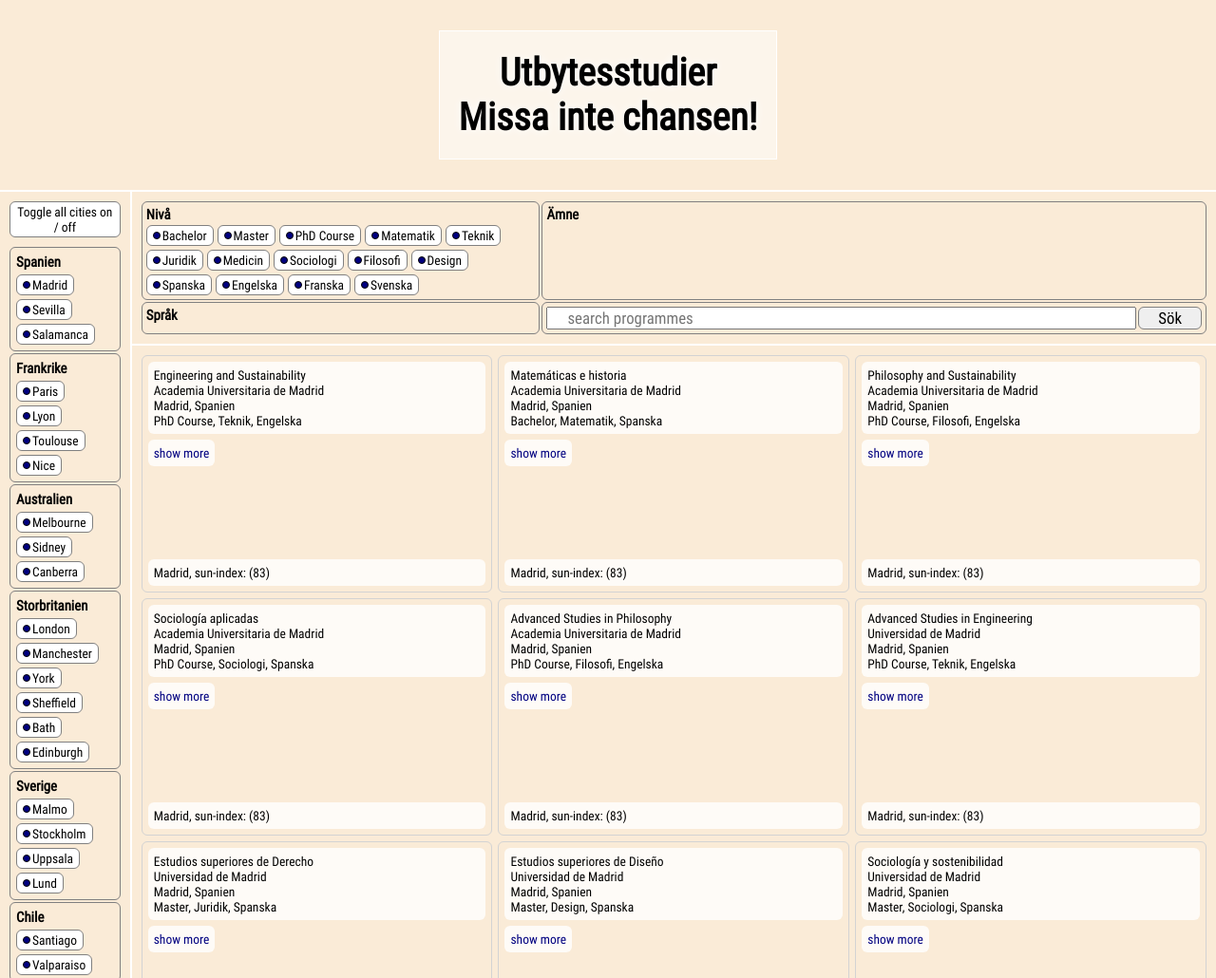
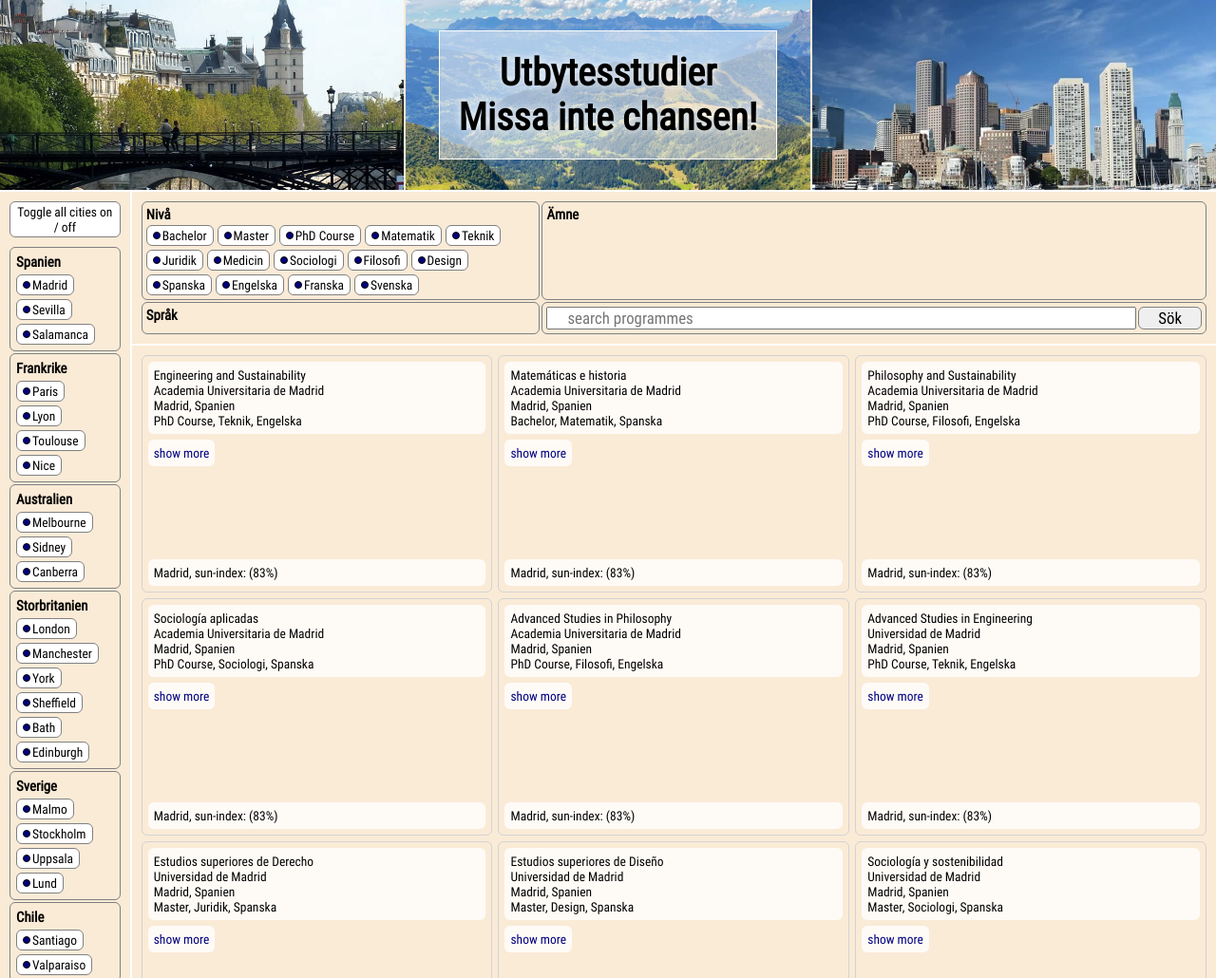
Before and after one commit to lodacke/ProjektDU2-1, a plain HTML site: page index.html in a window 1280 px wide. Shown: the top 1030 px of the page at 95% size. Drawn offline with Linux system fonts and the light colour scheme.

Commit message:
uppdaterade specifikationerna i create_country_city_filters

```diff
--- a/css/index.css
+++ b/css/index.css
@@ -86,6 +86,20 @@ body {
   background-repeat: no-repeat;
 }
 
+#top_images> :nth-child(1) {
+  background-image: url("/media/geo_images/france_normal_1.jpg");
+  background-position: center;
+}
+
+#top_images > :nth-child(2){
+  background-image: url("/media/geo_images/france_normal_3.jpg");
+}
+
+#top_images > :nth-child(3){
+  background-image: url("/media/geo_images/boston_normal_2.jpg");
+}
+
+
 #top_text {
   position: relative;
   z-index: 10;
--- a/js/functions.js
+++ b/js/functions.js
@@ -137,19 +137,19 @@ function toggle_cities (event) {
   samt ger den ett id från arrayen (country + nycklen, med namn "id", från arrayen).
   - Den ger DOM-elementet en titel av indexet "name" i arrayen, samt skapar en ul med klassen "filter_list".
   - Den appendar DOM-elementet till country_filter > ul.
+  - Funktionen anropar test_function som ger en array med alla städer som har samma countryID som cityID.
 
   funktionen returnerar ingenting.
 
   SPECIFICATIONS create_city:
-  arguments: Funktionen tar emot ett argument (city) som är en variabel som representar ett index i array CITIES.
-  side-effects: funktionen skapar ett objekt.
+  arguments: Funktionen tar emot ett argument (city) som är en variabel som representar ett index i array cities(en array om skapas i testfunktionen i create_country.).
+  side-effects: funktionen skapar ett objekt som kopplas till funktionen create_filter_elements.
   Objektet har nycklarna:
-  parent(som hänvisar till vilken plats i HTML dokumentet informationen ska visas),
-  class(vilken klass nyckeln ska ha),
-  textContent (variabeln med nyckel "name").
+  - parent(som hänvisar till vilken plats i HTML dokumentet informationen ska visas),
+  - class(vilken klass nyckeln ska ha),
+ -  textContent (variabeln med nyckel "name").
 
-  Funktionen returnerar dom.dataset.id <--- FORTSÄTT MED DETTA SEN.
-
+  Funktionen ger även objektet ett data_id med ett namn baserat på variablens namn.
 
  */
 
@@ -254,7 +254,7 @@ function create_programme (programme) {
     <div class="more_info"> </div>
     <div class="bottom_programme">
     <p>${CITIES[UNIVERSITIES[programme.universityID].cityID].name},
-    sun-index: (${percenter(sun_value, 365)})
+    sun-index: (${percenter(sun_value, 365) + "%"})
     </p>
     </div>
     `
```
